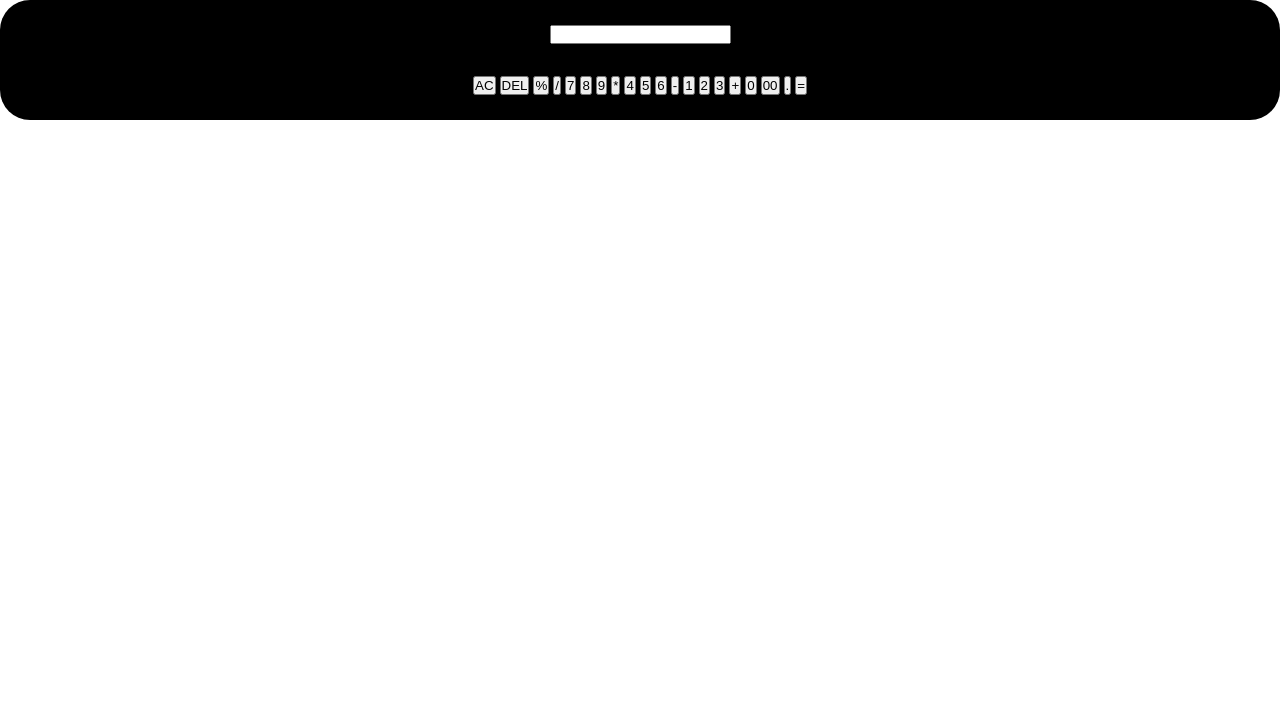
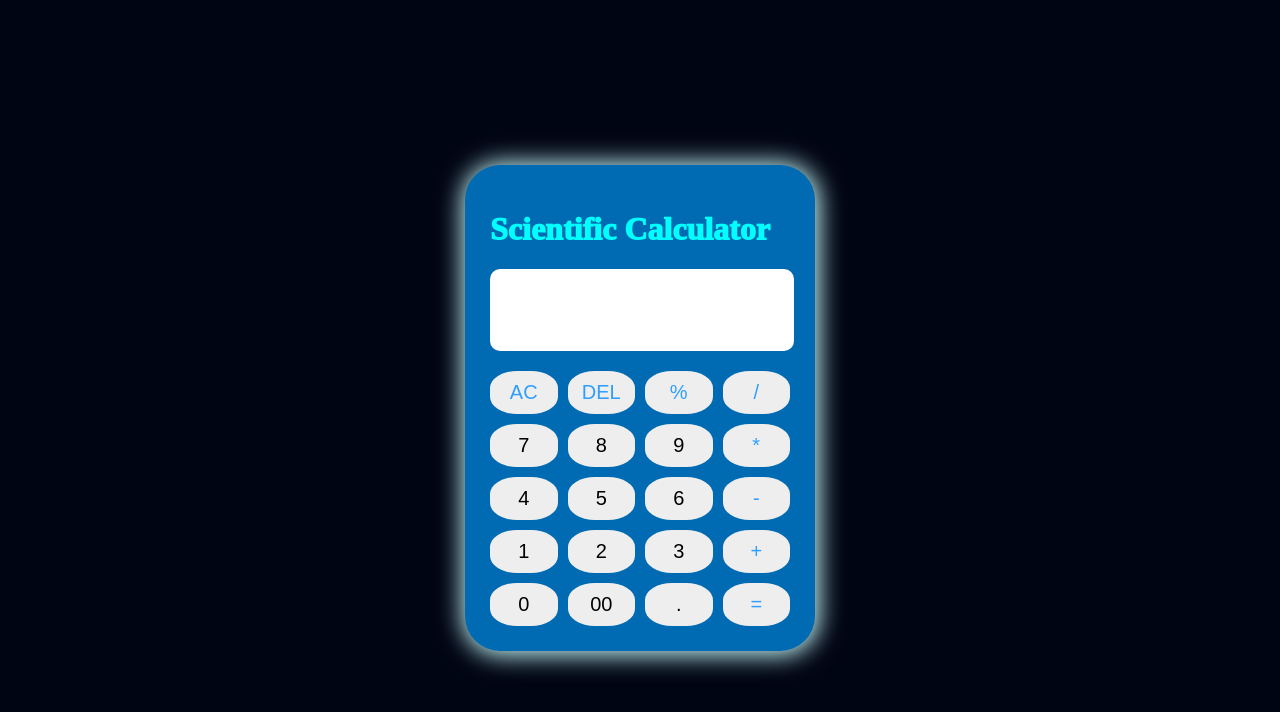
Before and after one commit to Richkum/calculator, a plain HTML site: page index.html in a window 1280 px wide. Drawn offline with Linux system fonts and the light colour scheme.

Commit message:
redoing my cal css

```diff
--- a/asset/style.css/style.css
+++ b/asset/style.css/style.css
@@ -1,88 +1,60 @@
-* {
-  margin: 0;
-  padding: 0;
-  box-sizing: border-box;
-}
-
-.main {
+body {
+  height: 100vh;
   display: flex;
   align-items: center;
   justify-content: center;
-  background: #202019;
-  width: 100%;
-  height: 100vh;
+  background: #000514;
 }
 
 .container {
-  display: flex;
-  flex-direction: column;
-  gap: 2rem;
-  align-items: center;
-  justify-content: center;
-  background: #000;
+  position: relative;
+  max-width: 300px;
+  width: 100%;
+  border-radius: 35px;
   padding: 25px;
-  border-radius: 30px;
+  background: #006bb3;
+  box-shadow: 1px 1px 25px 3px rgb(201, 255, 255);
+}
+
+h1 {
+  font-weight: 1000;
+  color: aqua;
+  font-size: bold;
+  text-decoration-color: aquamarine;
 }
 
 .display {
-  display: flex;
-  justify-content: center;
-  align-items: center;
-  color: #fff;
+  height: 80px;
+  width: 100%;
+  text-align: right;
+  border: none;
+  border-radius: 10px;
+  margin-bottom: 20px;
+  font-size: 25px;
+  color: #002b50;
+  pointer-events: none;
 }
 
-.display textarea {
-  justify-content: center;
-  font-size: 20px;
-  color: #fff;
-  background-color: #000;
-  border: none;
+.buttons {
+  display: grid;
+  grid-gap: 10px;
+  grid-template-columns: repeat(4, 1fr);
+  border-radius: 6px;
 }
 
-.rows {
-  width: 100%;
-  height: 50%;
-  background-color: #000;
+.buttons button {
+  padding: 10px;
+  border-radius: 40%;
+  border: none;
+  font-size: 20px;
+  cursor: pointer;
+  background-color: #eee;
 }
 
-.btn {
-  width: 60px;
-  height: 65px;
-  border-radius: 100px;
-  color: #fff;
-  padding: 1.5px;
-  cursor: pointer;
+.buttons button:active {
+  transform: scale(0.99);
 }
 
-.btn1 {
-  background-color: #a5a5a5;
-  color: #000;
-  border: none;
+.operator {
+  color: #2f9fff;
 }
-
-.percent {
-  background-color: #a5a5a5;
-  border: none;
-  color: #000;
-}
-
-.sign {
-  background-color: #ff9f0a;
-  border: none;
-}
-
-.numb,
-.comma {
-  background-color: #343434;
-  border: none;
-}
-
-#last {
-  display: flex;
-  gap: 0.3rem;
-}
-
-.zero {
-  width: 120px;
-  border: none;
-}
--- a/index.html
+++ b/index.html
@@ -10,6 +10,7 @@
 
 
   <div class="container">
+    <h1>Scientific Calculator</h1>
     <input type="text" class="display" />
     <div class="buttons">
       <button class="operator" data-value="AC">AC</button>
```
